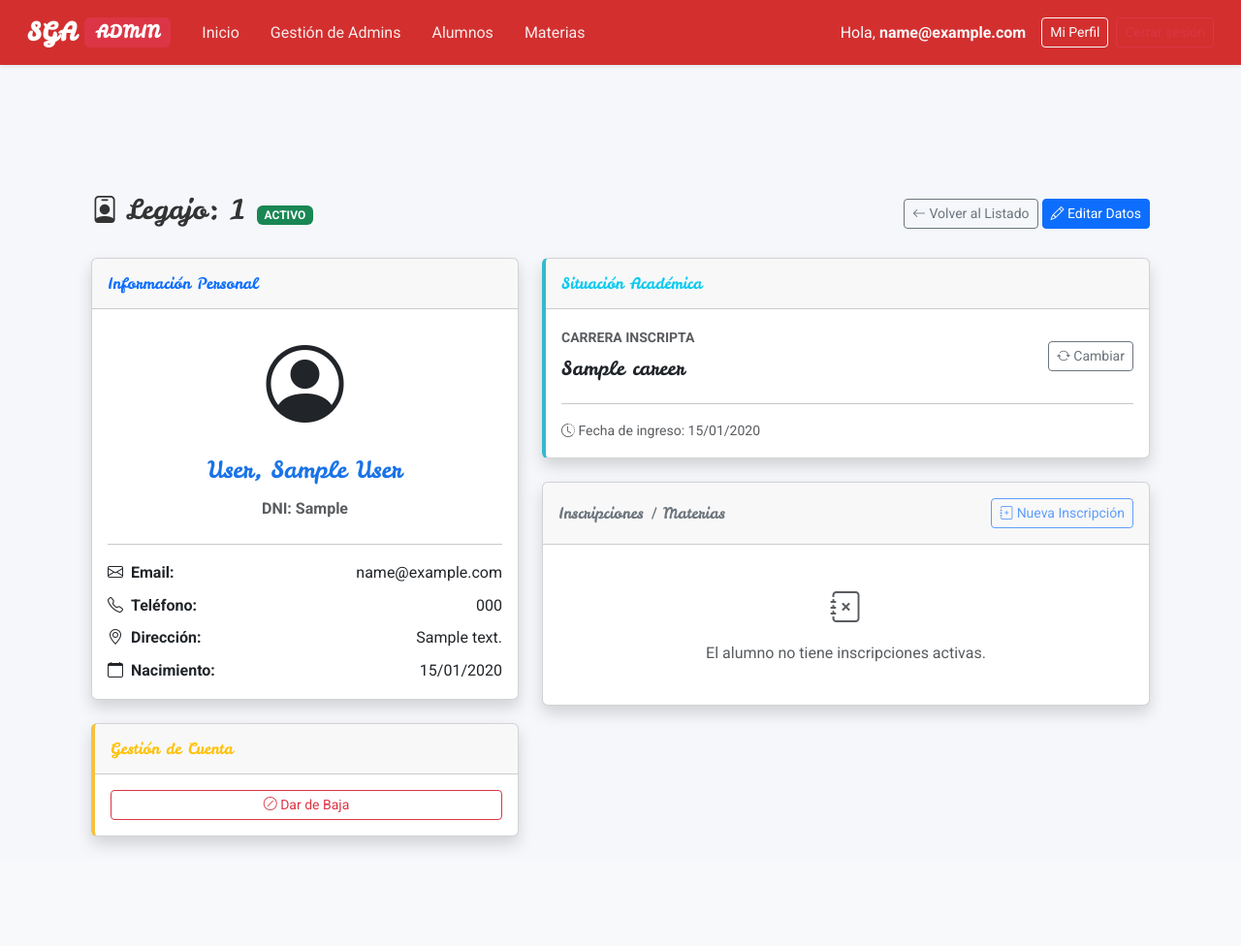
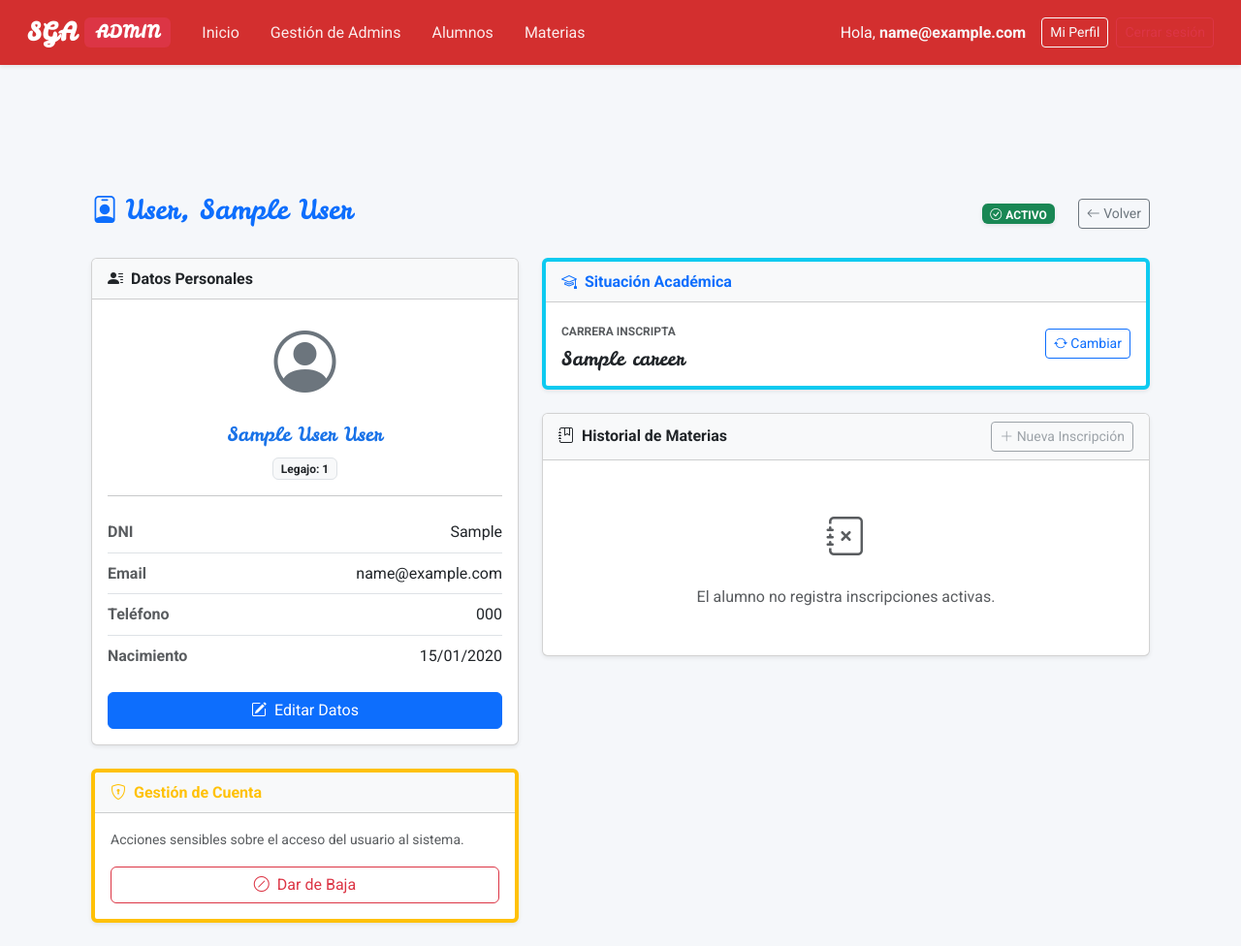
Before and after one commit to jazzzz0/sistema-gestion-academica, a Django app: page /students/1/ in a window 1280 px wide. Shown: the whole page at 97% size. Before the commit the page ends 876 px from the top, so only its background shows below. Run offline with Django 5.2, Linux system fonts and the light colour scheme; a user stored in the database is signed in; tables that the repository leaves empty hold one stand-in row (values such as "Sample post").

Commit message:
feat(student): update student detail view and toggle active status functionality

```diff
--- a/static/css/styles.css
+++ b/static/css/styles.css
@@ -14,7 +14,6 @@
   --color-accent: #ff9800;    /* Naranja de acento */
   --color-bg: #f5f7fa;        /* Fondo claro general */
   --color-text: #333333;      /* Texto principal */
-  --color-muted: #777777;     /* Texto secundario */
 
   /* Tipografía */
   --font-base: 'Roboto', sans-serif;
@@ -22,8 +21,6 @@
 
   /* Tamaños base */
   --font-size-base: 16px;
-  --font-size-sm: 14px;
-  --font-size-lg: 18px;
   --line-height: 1.6;
 }
 
@@ -36,16 +33,13 @@ body {
   line-height: var(--line-height);
   color: var(--color-text);
   background-color: var(--color-bg);
-  /* Padding top para evitar que el navbar fixed tape contenido */
-  /* Lo muevo aquí para que sea global en lugar de ponerlo en el HTML */
-  padding-top: 80px;
+  padding-top: 80px; /* Espacio para navbar fixed */
 }
 
 h1, h2, h3, h4, h5, h6 {
   font-family: var(--font-headings);
-  margin-top: 0.5em;
+  color: var(--color-primary);
   margin-bottom: 0.5em;
-  color: var(--color-primary);
 }
 
 a {
--- a/students/templates/students/student_detail.html
+++ b/students/templates/students/student_detail.html
@@ -1,139 +1,147 @@
 {% extends "base.html" %}
 
-{% block title %}Detalle del Alumno - {{ student.surname }} {{ student.name }}{% endblock %}
+{% block title %}Alumno: {{ student.surname }} {{ student.name }}{% endblock %}
 
 {% block content %}
 <div class="container mt-4">
 
     <div class="d-flex justify-content-between align-items-center mb-4">
-        <div>
-            <h1 class="h3 text-gray-800 d-inline-block">
-                <i class="bi bi-person-badge me-2"></i>Legajo: {{ student.id }} </h1>
+        <h1 class="h3 text-primary">
+            <i class="bi bi-person-badge me-2"></i>{{ student.surname }}, {{ student.name }}
+        </h1>
+
+        <div class="d-flex align-items-center gap-2">
             {% if student.user.is_active %}
-                <span class="badge bg-success ms-2">ACTIVO</span>
+                <span class="badge bg-success shadow-sm">
+                    <i class="bi bi-check-circle me-1"></i>ACTIVO
+                </span>
             {% else %}
-                <span class="badge bg-danger ms-2">INACTIVO</span>
+                <span class="badge bg-danger shadow-sm">
+                    <i class="bi bi-slash-circle me-1"></i>INACTIVO
+                </span>
             {% endif %}
-        </div>
 
-        <div>
-            <a href="{% url 'students:student_list' %}" class="btn btn-outline-secondary btn-sm">
-                <i class="bi bi-arrow-left"></i> Volver al Listado
-            </a>
-            <a href="{% url 'students:student_update' student.id %}" class="btn btn-primary btn-sm">
-                <i class="bi bi-pencil"></i> Editar Datos
+            <a href="{% url 'students:student_list' %}" class="btn btn-outline-secondary btn-sm ms-3">
+                <i class="bi bi-arrow-left"></i> Volver
             </a>
         </div>
     </div>
 
     <div class="row">
         <div class="col-md-5">
-            <div class="card shadow mb-4">
-                <div class="card-header py-3">
-                    <h6 class="m-0 font-weight-bold text-primary">Información Personal</h6>
+
+            <div class="card mb-4 shadow-sm">
+                <div class="card-header bg-light fw-bold">
+                    <i class="bi bi-person-lines-fill me-2"></i>Datos Personales
                 </div>
                 <div class="card-body">
-                    <div class="text-center mb-4">
-                        <i class="bi bi-person-circle text-gray-300" style="font-size: 5rem;"></i>
-                        <h4 class="mt-2">{{ student.surname }}, {{ student.name }}</h4>
-                        <p class="text-muted fw-bold">DNI: {{ student.dni }}</p>
+                    <div class="text-center mb-3">
+                        <i class="bi bi-person-circle text-secondary" style="font-size: 4rem;"></i>
+                        <h5 class="mt-2">{{ student.name }} {{ student.surname }}</h5>
+                        <span class="badge bg-light text-dark border">Legajo: {{ student.id }}</span>
                     </div>
 
                     <hr>
 
-                    <div class="vstack gap-2">
-                        <div class="d-flex justify-content-between">
-                            <span class="fw-bold"><i class="bi bi-envelope me-2"></i>Email:</span>
+                    <ul class="list-group list-group-flush">
+                        <li class="list-group-item d-flex justify-content-between px-0">
+                            <span class="fw-bold text-muted">DNI</span>
+                            <span>{{ student.dni }}</span>
+                        </li>
+                        <li class="list-group-item d-flex justify-content-between px-0">
+                            <span class="fw-bold text-muted">Email</span>
                             <span>{{ student.user.email|default:"No informado" }}</span>
-                        </div>
-                        <div class="d-flex justify-content-between">
-                            <span class="fw-bold"><i class="bi bi-telephone me-2"></i>Teléfono:</span>
-                            <span>{{ student.phone|default:"No especificado" }}</span>
-                        </div>
-                        <div class="d-flex justify-content-between">
-                            <span class="fw-bold"><i class="bi bi-geo-alt me-2"></i>Dirección:</span>
-                            <span class="text-end">{{ student.address|default:"No especificada" }}</span>
-                        </div>
-                        <div class="d-flex justify-content-between">
-                            <span class="fw-bold"><i class="bi bi-calendar me-2"></i>Nacimiento:</span>
-                            <span>{{ student.birth_date|date:"d/m/Y"|default:"--" }}</span>
-                        </div>
+                        </li>
+                        <li class="list-group-item d-flex justify-content-between px-0">
+                            <span class="fw-bold text-muted">Teléfono</span>
+                            <span>{{ student.phone|default:"-" }}</span>
+                        </li>
+                        <li class="list-group-item d-flex justify-content-between px-0">
+                            <span class="fw-bold text-muted">Nacimiento</span>
+                            <span>{{ student.birth_date|date:"d/m/Y"|default:"-" }}</span>
+                        </li>
+                    </ul>
+
+                    <div class="d-grid mt-3">
+                        <a href="{% url 'students:student_update' student.id %}" class="btn btn-primary">
+                            <i class="bi bi-pencil-square me-2"></i>Editar Datos
+                        </a>
                     </div>
                 </div>
             </div>
 
-            <div class="card shadow mb-4 border-left-warning">
-                <div class="card-header py-3">
-                    <h6 class="m-0 font-weight-bold text-warning">Gestión de Cuenta</h6>
+            <div class="card mb-4 shadow-sm border-start border-4 border-warning">
+                <div class="card-header bg-light fw-bold text-warning">
+                    <i class="bi bi-shield-lock me-2"></i>Gestión de Cuenta
                 </div>
-                <div class="card-body d-flex gap-2 justify-content-center">
+                <div class="card-body">
+                    <p class="small text-muted mb-3">
+                        Acciones sensibles sobre el acceso del usuario al sistema.
+                    </p>
+
+                    <form action="{% url 'students:student_toggle_active' student.pk %}" method="POST">
+                        {% csrf_token %}
+
                         {% if student.user.is_active %}
-                        <a href="{% url 'students:deactivate_student' student.id %}" class="btn btn-outline-danger btn-sm w-100">
-                            <i class="bi bi-slash-circle"></i> Dar de Baja
-                        </a>
+                            <button type="submit" class="btn btn-outline-danger w-100"
+                                    onclick="return confirm('¿Estás seguro? El alumno perderá acceso al sistema.');">
+                                <i class="bi bi-slash-circle me-2"></i>Dar de Baja
+                            </button>
                         {% else %}
-                        <a href="{% url 'students:activate_student' student.id %}" class="btn btn-outline-success btn-sm w-100">
-                            <i class="bi bi-check-circle"></i> Reactivar
-                        </a>
+                            <button type="submit" class="btn btn-outline-success w-100"
+                                    onclick="return confirm('¿Reactivar acceso al alumno?');">
+                                <i class="bi bi-check-circle me-2"></i>Reactivar Cuenta
+                            </button>
                         {% endif %}
+                    </form>
                 </div>
             </div>
         </div>
 
         <div class="col-md-7">
 
-            <div class="card shadow mb-4 border-left-info">
-                <div class="card-header py-3 d-flex flex-row align-items-center justify-content-between">
-                    <h6 class="m-0 font-weight-bold text-info">Situación Académica</h6>
+            <div class="card mb-4 shadow-sm border-start border-4 border-info">
+                <div class="card-header bg-light fw-bold text-primary d-flex justify-content-between align-items-center">
+                    <span><i class="bi bi-mortarboard me-2"></i>Situación Académica</span>
                 </div>
                 <div class="card-body">
                     <div class="row align-items-center">
-                        <div class="col-md-8">
-                            <small class="text-uppercase text-muted fw-bold">Carrera Inscripta</small>
-                            <h3 class="h5 mt-2">
+                        <div class="col-8">
+                            <small class="text-uppercase text-muted fw-bold" style="font-size: 0.75rem;">Carrera Inscripta</small>
+                            <h4 class="h5 mt-1 mb-0">
                                 {% if student.career %}
                                     {{ student.career.name }}
                                 {% else %}
                                     <span class="text-danger fst-italic">Sin carrera asignada</span>
                                 {% endif %}
-                            </h3>
+                            </h4>
                         </div>
-                        <div class="col-md-4 text-end">
-                            <a href="{% url 'students:manage_career' student.id %}"
-                               class="btn {% if student.career %}btn-outline-secondary{% else %}btn-primary pulse-animation{% endif %} btn-sm">
-
+                        <div class="col-4 text-end">
+                            <a href="{% url 'students:student_update_career' student.id %}"
+                               class="btn {% if student.career %}btn-sm btn-outline-primary{% else %}btn-primary pulse-animation{% endif %}">
                                 {% if student.career %}
                                     <i class="bi bi-arrow-repeat"></i> Cambiar
                                 {% else %}
-                                    <i class="bi bi-plus-circle"></i> Asignar
+                                    <i class="bi bi-plus-lg"></i> Asignar
                                 {% endif %}
                             </a>
                         </div>
                     </div>
-
-                    {% if student.career %}
-                        <hr>
-                        <div class="mt-2 text-muted small">
-                            <i class="bi bi-clock-history"></i> Fecha de ingreso: {{ student.user.date_joined|date:"d/m/Y" }}
-                        </div>
-                    {% endif %}
                 </div>
             </div>
 
-            <div class="card shadow mb-4">
-                <div class="card-header py-3 d-flex justify-content-between align-items-center">
-                    <h6 class="m-0 font-weight-bold text-secondary">Inscripciones / Materias</h6>
-                    {% if student.career %}
-                    <button class="btn btn-sm btn-outline-primary" disabled title="Próximamente">
-                        <i class="bi bi-journal-plus"></i> Nueva Inscripción
+            <div class="card shadow-sm mb-4">
+                <div class="card-header bg-light fw-bold d-flex justify-content-between align-items-center">
+                    <span><i class="bi bi-journal-bookmark me-2"></i>Historial de Materias</span>
+                    <button class="btn btn-sm btn-outline-secondary" disabled title="Próximamente">
+                        <i class="bi bi-plus-lg"></i> Nueva Inscripción
                     </button>
-                    {% endif %}
                 </div>
-                <div class="card-body">
+
                 {% if student.enrollment_set.all %}
                     <div class="table-responsive">
-                            <table class="table table-sm table-hover">
-                                <thead>
+                        <table class="table table-hover align-middle mb-0">
+                            <thead class="table-light">
                                 <tr>
                                     <th>Materia</th>
                                     <th>Estado</th>
@@ -144,36 +152,24 @@
                                 {% for enrollment in student.enrollment_set.all %}
                                 <tr>
                                     <td>{{ enrollment.subject.name }}</td>
-                                        <td>{{ enrollment.status }}</td> <td>{{ enrollment.date|date:"d/m/Y" }}</td>
+                                    <td>
+                                        <span class="badge bg-secondary">{{ enrollment.status }}</span>
+                                    </td>
+                                    <td>{{ enrollment.date|date:"d/m/Y" }}</td>
                                 </tr>
                                 {% endfor %}
                             </tbody>
                         </table>
                     </div>
                 {% else %}
-                        <div class="text-center py-4 text-muted">
-                            <i class="bi bi-journal-x" style="font-size: 2rem;"></i>
-                            <p class="mt-2 mb-0">El alumno no tiene inscripciones activas.</p>
+                    <div class="card-body text-center py-5 text-muted">
+                        <i class="bi bi-journal-x" style="font-size: 2.5rem;"></i>
+                        <p class="mt-3 mb-0">El alumno no registra inscripciones activas.</p>
                     </div>
                 {% endif %}
             </div>
+
         </div>
     </div>
 </div>
-</div>
-
-<style>
-    /* Animación para llamar la atención si falta asignar carrera */
-    .pulse-animation {
-        animation: pulse 2s infinite;
-    }
-    @keyframes pulse {
-        0% { box-shadow: 0 0 0 0 rgba(13, 110, 253, 0.7); }
-        70% { box-shadow: 0 0 0 10px rgba(13, 110, 253, 0); }
-        100% { box-shadow: 0 0 0 0 rgba(13, 110, 253, 0); }
-    }
-    /* Clase auxiliar para bordes de color a la izquierda (estilo Dashboard) */
-    .border-left-info { border-left: .25rem solid #36b9cc !important; }
-    .border-left-warning { border-left: .25rem solid #f6c23e !important; }
-</style>
 {% endblock %}
--- a/students/urls.py
+++ b/students/urls.py
@@ -9,5 +9,5 @@ urlpatterns = [
     path('<int:pk>/', views.StudentDetailView.as_view(), name='student_detail'),
     path("<int:pk>/update/", views.StudentUpdateView.as_view(), name="student_update"),
     path("<int:pk>/career/", views.StudentCareerUpdateView.as_view(), name="student_update_career"),
-    path('<int:student_id>/toggle-active/', views.DeactivateStudentView.as_view(), name='toggle_student_active'),
+    path('<int:pk>/toggle-active/', views.StudentToggleActiveView.as_view(), name='toggle_student_active'),
 ]
--- a/students/views.py
+++ b/students/views.py
@@ -151,27 +151,24 @@ class StudentCareerUpdateView(AdminRequiredMixin, UpdateView):
         return response
 
 
-class DeactivateStudentView(UserPassesTestMixin, View):
-    def post(self, request, student_id, *args, **kwargs):
-        # Check if the user has the required permissions
-        if not self.test_func():
-            return self.handle_no_permission()
+class StudentToggleActiveView(AdminRequiredMixin, View):
+    """
+        Vista para alternar el estado (Activo/Inactivo) de un alumno.
+        Solo accesible por Admin/Superuser.
+    """
+    def post(self, request, pk):
+        # Obtener el estudiante o 404
+        student = get_object_or_404(Student, pk=pk)
 
-        # Call the service to toggle the student's active status
-        success = StudentService.toggle_active(student_id)
+        # Calcular el nuevo estado
+        new_status = not student.user.is_active
 
-        if success:
-            messages.success(request, "El estado del alumno ha sido actualizado correctamente.")
-        else:
-            messages.error(request, "Hubo un error al intentar actualizar el estado del alumno.")
+        # Llamar al servicio para actualizar el estado
+        StudentService.toggle_active_status(student.pk, new_status)
 
-        # Redirect back to the student detail view
-        return HttpResponseRedirect(reverse('students:student_detail', args=[student_id]))
+        # Feedback al usuario
+        status_msg = "reactivado" if new_status else "dado de baja"
+        messages.success(request, f"El alumno {student.surname} ha sido {status_msg} correctamente.")
 
-    def test_func(self):
-        # Allow only superusers or users with the ADMIN role
-        return self.request.user.is_superuser or self.request.user.role == 'ADMIN'
-
-    def handle_no_permission(self):
-        messages.error(self.request, "No tienes permiso para realizar esta acción.")
-        return HttpResponseRedirect(reverse('students:student_list'))
+        # Redirigir al detalle del alumno
+        return redirect("students:student_detail", pk=pk)
```
Also changed, not shown: other parts of static/css/styles.css (+28 -29 lines). Lines whose indentation alone changed are shown as unchanged.
